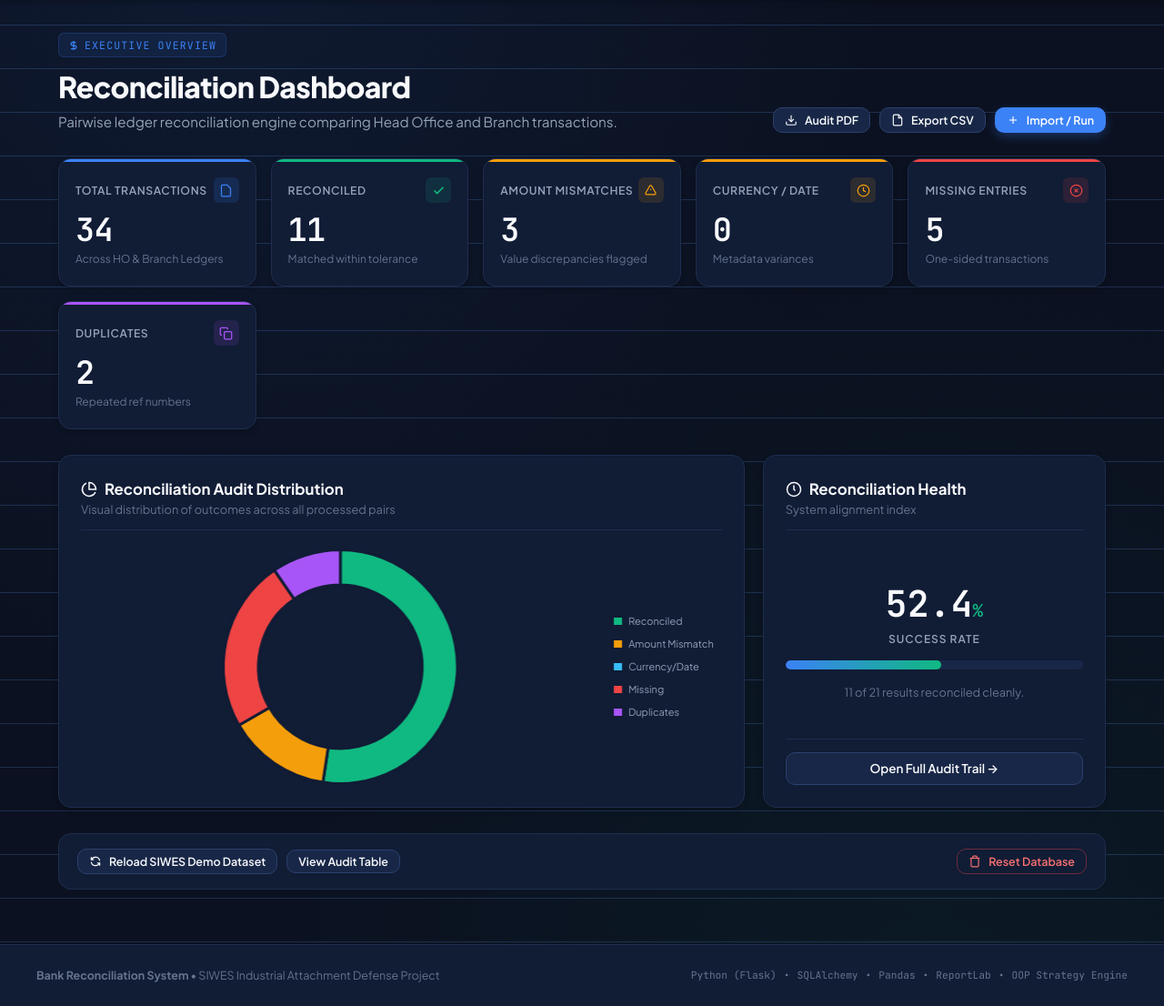
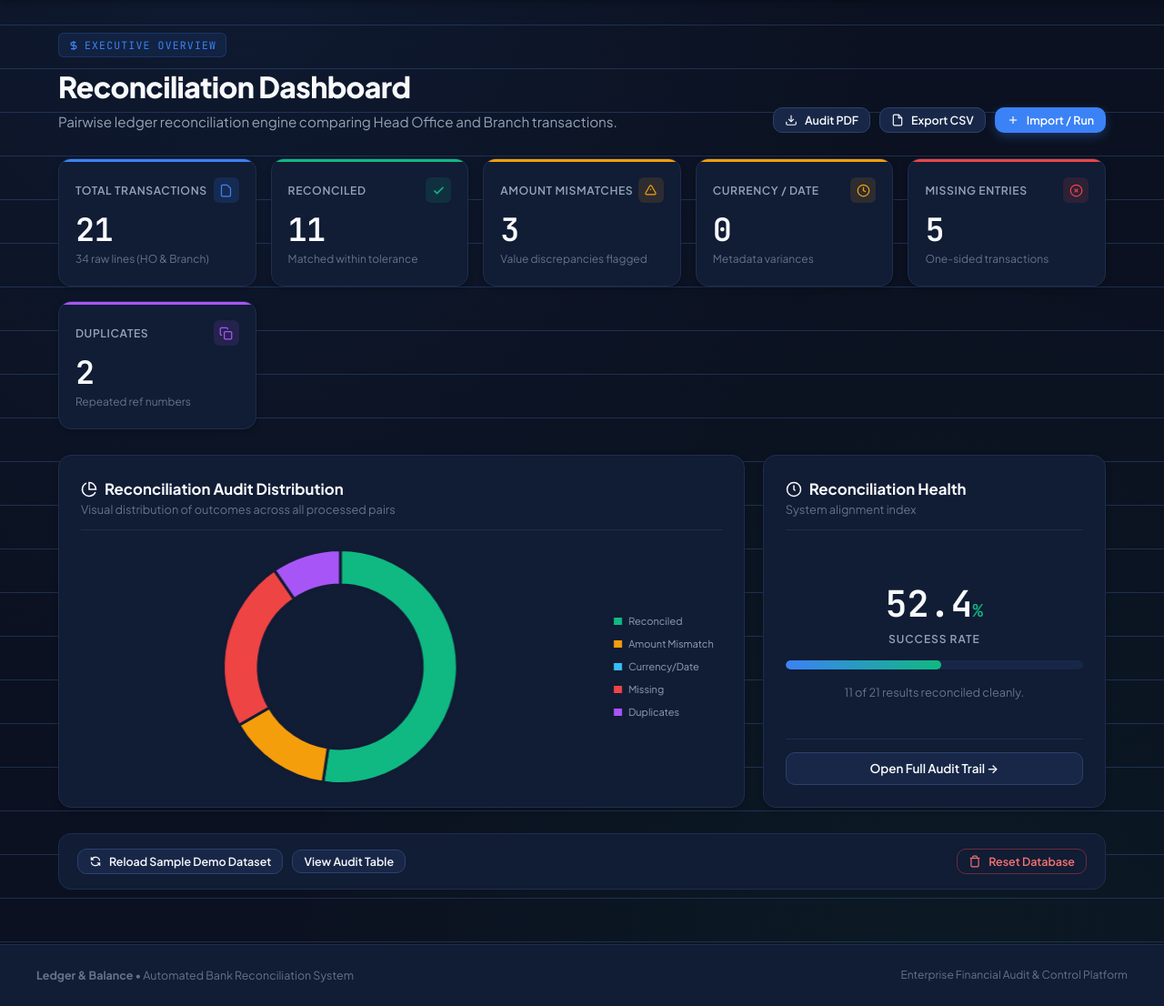
Before and after one commit to iamayomide-ai/ledger-and-balance, a Flask app: page / in a window 1280 px wide. Shown: the part 69-1175 px from the top of the page at 91% size. Run offline with Flask 3, Linux system fonts and the light colour scheme; parts of the project's set-up code (start-up, migrations or seed data) failed here and were passed over.

Commit message:
Fix total transactions count bug, fix reconciliation indentation, and remove footer watermarks

```diff
--- a/app/reconciliation.py
+++ b/app/reconciliation.py
@@ -43,7 +43,7 @@ class ExactMatchRule(MatchRule):
 
     def evaluate(self, ho_txn, branch_txn):
         diff = round(abs(ho_txn.amount - branch_txn.amount), 2)
-               if (diff <= self.tolerance
+        if (diff <= self.tolerance
                 and ho_txn.currency == branch_txn.currency
                 and ho_txn.transaction_date == branch_txn.transaction_date):
             return RuleResult(
--- a/app/routes.py
+++ b/app/routes.py
@@ -20,7 +20,7 @@ def seed_demo():
 
 @main_bp.route("/")
 def dashboard():
-    total_txns = Transaction.query.count()
+    total_raw_txns = Transaction.query.count()
     results = ReconciliationResult.query.all()
 
     counts = {
@@ -31,15 +31,19 @@ def dashboard():
         "missing": sum(1 for r in results if r.status == ReconciliationResult.STATUS_MISSING),
         "duplicate": sum(1 for r in results if r.status == ReconciliationResult.STATUS_DUPLICATE),
     }
-    total_results = len(results) or 1
-    reconciliation_rate = round(counts["reconciled"] / total_results * 100, 1)
+    total_results = len(results)
+    reconciliation_rate = round(counts["reconciled"] / (total_results or 1) * 100, 1)
+
+    # When results exist, total_txns represents total reconciled items matching the breakdown sum
+    total_txns = total_results if total_results > 0 else total_raw_txns
 
     return render_template(
         "dashboard.html",
         total_txns=total_txns,
+        total_raw_txns=total_raw_txns,
         counts=counts,
         reconciliation_rate=reconciliation_rate,
-        has_results=len(results) > 0,
+        has_results=total_results > 0,
     )
 
 
--- a/app/templates/base.html
+++ b/app/templates/base.html
@@ -3,7 +3,7 @@
 <head>
   <meta charset="UTF-8">
   <meta name="viewport" content="width=device-width, initial-scale=1.0">
-  <title>Bank Reconciliation System | SIWES Defense</title>
+  <title>Ledger &amp; Balance | Automated Bank Reconciliation</title>
   <link rel="stylesheet" href="{{ url_for('static', filename='style.css') }}">
   <script src="https://cdn.jsdelivr.net/npm/chart.js"></script>
 </head>
@@ -78,14 +78,10 @@
   <footer class="footer">
     <div class="footer-content">
       <div>
-        <strong>Bank Reconciliation System</strong> &bull; SIWES Industrial Attachment Defense Project
+        <strong>Ledger &amp; Balance</strong> &bull; Automated Bank Reconciliation System
       </div>
-      <div class="footer-tech-stack">
-        <span>Python (Flask)</span> &bull;
-        <span>SQLAlchemy</span> &bull;
-        <span>Pandas</span> &bull;
-        <span>ReportLab</span> &bull;
-        <span>OOP Strategy Engine</span>
+      <div style="color: var(--text-muted); font-size: 0.75rem;">
+        Enterprise Financial Audit &amp; Control Platform
       </div>
     </div>
   </footer>
--- a/app/templates/dashboard.html
+++ b/app/templates/dashboard.html
@@ -36,7 +36,13 @@
       </div>
     </div>
     <div class="stat-value">{{ total_txns }}</div>
-    <div class="stat-subtext">Across HO &amp; Branch Ledgers</div>
+    <div class="stat-subtext">
+      {% if has_results and total_raw_txns != total_txns %}
+        {{ total_raw_txns }} raw lines (HO &amp; Branch)
+      {% else %}
+        Across HO &amp; Branch Ledgers
+      {% endif %}
+    </div>
   </div>
 
   <div class="stat-card stat-success">
@@ -164,7 +170,7 @@
     <form method="post" action="{{ url_for('main.seed_demo') }}">
       <button class="btn btn-secondary btn-sm" type="submit">
         <svg width="14" height="14" viewBox="0 0 24 24" fill="none" stroke="currentColor" stroke-width="2"><path d="M4 4v5h.582m15.356 2A8.001 8.001 0 004.582 9m0 0H9m11 11v-5h-.581m0 0a8.003 8.003 0 01-15.357-2m15.357 2H15"></path></svg>
-        Reload SIWES Demo Dataset
+        Reload Sample Demo Dataset
       </button>
     </form>
     <a class="btn btn-secondary btn-sm" href="{{ url_for('main.results') }}">View Audit Table</a>
--- a/app/templates/upload.html
+++ b/app/templates/upload.html
@@ -85,14 +85,14 @@
         <div>
           <div class="panel-title">
             <svg width="18" height="18" viewBox="0 0 24 24" fill="none" stroke="currentColor" stroke-width="2"><polygon points="12 2 15.09 8.26 22 9.27 17 14.14 18.18 21.02 12 17.77 5.82 21.02 7 14.14 2 9.27 8.91 8.26 12 2"></polygon></svg>
-            SIWES Defense Demo Dataset
+            Benchmark Demo Dataset
           </div>
           <div class="panel-subtitle">Instant one-click synthetic data injection</div>
         </div>
       </div>
 
       <p style="font-size:0.86rem; color:var(--text-secondary); margin-bottom:14px; line-height:1.5;">
-        For live presentation, avoid file system risks by loading the pre-configured defense test suite directly into SQLite:
+        Load the pre-configured benchmark ledger dataset directly into the database to test all reconciliation rules:
       </p>
 
       <ul style="font-size:0.82rem; color:var(--text-muted); list-style:none; display:flex; flex-direction:column; gap:8px; margin-bottom:20px;">
@@ -118,7 +118,7 @@
     <form method="post" action="{{ url_for('main.seed_demo') }}">
       <button class="btn btn-secondary" type="submit" style="width:100%;">
         <svg width="15" height="15" viewBox="0 0 24 24" fill="none" stroke="currentColor" stroke-width="2"><path d="M21 2v6h-6"></path><path d="M3 12a9 9 0 0 1 15-6.7L21 8"></path><path d="M3 22v-6h6"></path><path d="M21 12a9 9 0 0 1-15 6.7L3 16"></path></svg>
-        Load SIWES Demo Suite (1-Click)
+        Load Benchmark Dataset (1-Click)
       </button>
     </form>
   </div>
```
